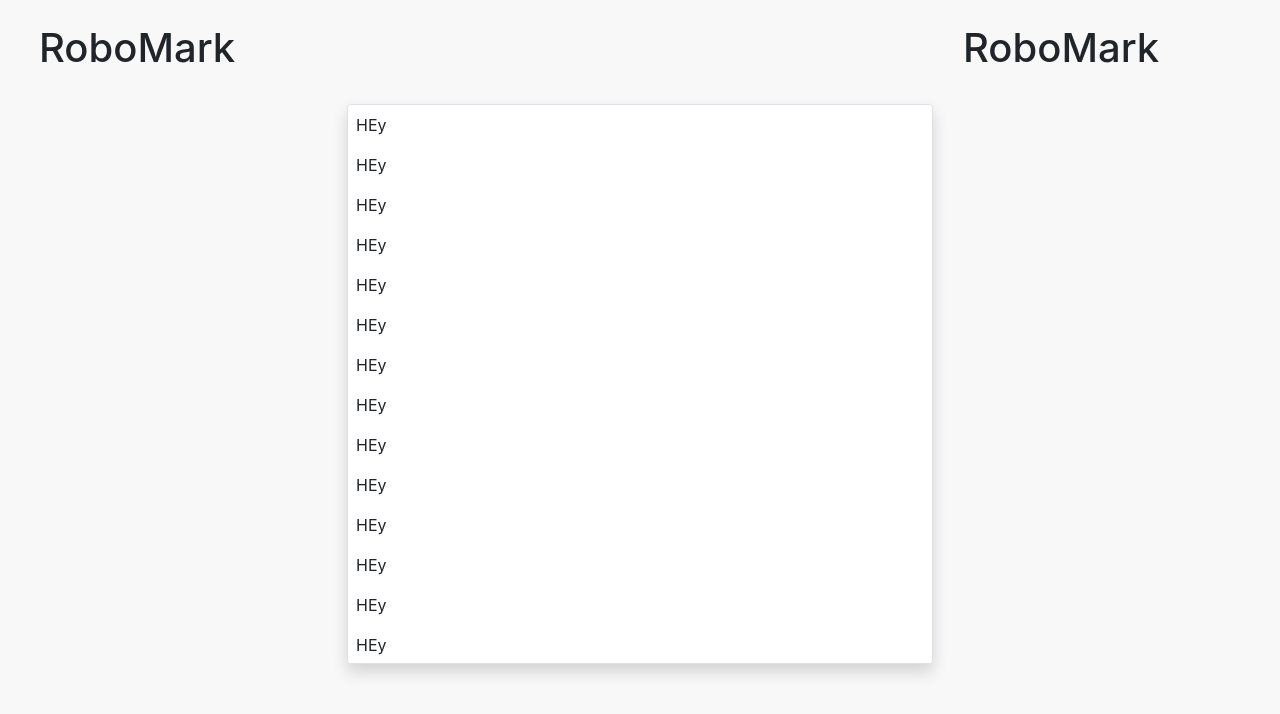
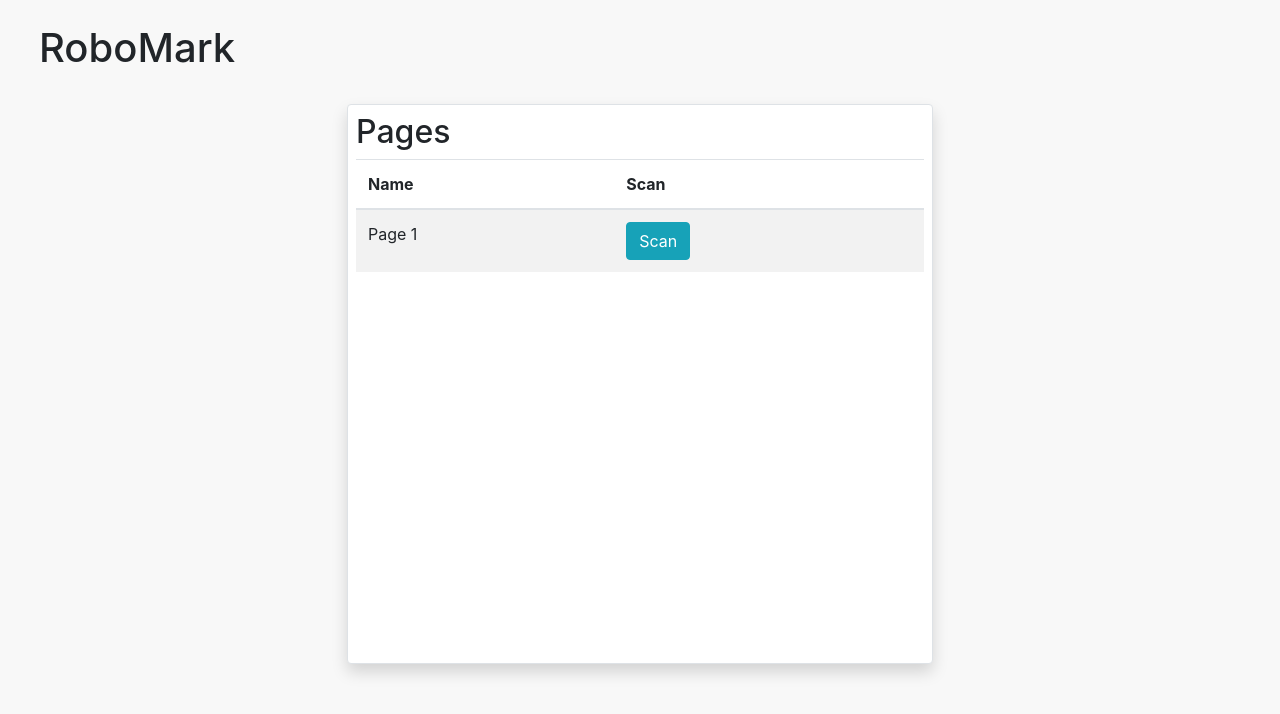
Before and after one commit to SpencerMcMurray/RoboMark, a Next.js app: page /pages in a window 1280 px wide. Shown: the top 714 px of the page. Built offline with nearby package versions, Linux system fonts and the light colour scheme.

Commit message:
Pages page is ready for backend implementation

```diff
--- a/components/ButtonSpread.jsx
+++ b/components/ButtonSpread.jsx
@@ -1,7 +1,7 @@
 import React from "react";
 
 const ButtonSpread = props => {
-  return;
+  return <React.Fragment>{props.buttons}</React.Fragment>;
 };
 
 export default ButtonSpread;
--- a/components/DisplayColumn.jsx
+++ b/components/DisplayColumn.jsx
@@ -1,50 +1,32 @@
 import React from "react";
+import { Table } from "react-bootstrap";
 
 const DisplayColumn = props => {
   return (
     <div className="border rounded p-2 shadow display-col">
-      <p>HEy</p>
-      <p>HEy</p>
-      <p>HEy</p>
-      <p>HEy</p>
-      <p>HEy</p>
-      <p>HEy</p>
-      <p>HEy</p>
-      <p>HEy</p>
-      <p>HEy</p>
-      <p>HEy</p>
-      <p>HEy</p>
-      <p>HEy</p>
-      <p>HEy</p>
-      <p>HEy</p>
-      <p>HEy</p>
-      <p>HEy</p>
-      <p>HEy</p>
-      <p>HEy</p>
-      <p>HEy</p>
-      <p>HEy</p>
-      <p>HEy</p>
-      <p>HEy</p>
-      <p>HEy</p>
-      <p>HEy</p>
-      <p>HEy</p>
-      <p>HEy</p>
-      <p>HEy</p>
-      <p>HEy</p>
-      <p>HEy</p>
-      <p>HEy</p>
-      <p>HEy</p>
-      <p>HEy</p>
-      <p>HEy</p>
-      <p>HEy</p>
-      <p>HEy</p>
-      <p>HEy</p>
-      <p>HEy</p>
-      <p>HEy</p>
-      <p>HEy</p>
-      <p>HEy</p>
-      <p>HEy</p>
-      <p>HEy</p>
+      <h2 className="title-font">{props.title}</h2>
+      <Table striped hover>
+        <thead>
+          <tr>
+            {props.headers.map((item, idx) => {
+              return <th key={idx}>{item}</th>;
+            })}
+          </tr>
+        </thead>
+        <tbody>
+          {props.items.map(item => {
+            return (
+              <tr key={item.id}>
+                {Object.keys(item).map((key, idx) => {
+                  if (key !== "id") {
+                    return <td key={idx}>{item[key]}</td>;
+                  }
+                })}
+              </tr>
+            );
+          })}
+        </tbody>
+      </Table>
     </div>
   );
 };
--- a/components/Layout.jsx
+++ b/components/Layout.jsx
@@ -3,13 +3,7 @@ import "../static/styles.css";
 
 const Layout = props => {
   return (
-    <div
-      style={{
-        height: "100vh",
-        backgroundColor: "#f8f8f8",
-        overflowY: "overlay"
-      }}
-    >
+    <div className="main-box">
       <div className="p-4">{props.children}</div>
     </div>
   );
--- /dev/null
+++ b/components/buttons/ScanBtn.jsx
@@ -0,0 +1,16 @@
+import React from "react";
+import { Button } from "react-bootstrap";
+
+const handleClick = () => {
+  console.log("Scaning!");
+};
+
+const ScanBtn = props => {
+  return (
+    <Button variant="info" onClick={handleClick}>
+      Scan
+    </Button>
+  );
+};
+
+export default ScanBtn;
--- a/pages/pages.jsx
+++ b/pages/pages.jsx
@@ -1,7 +1,10 @@
 import React from "react";
 import Brand from "../components/Brand";
 import DisplayColumn from "../components/DisplayColumn";
+import ButtonSpread from "../components/ButtonSpread";
 import Layout from "../components/Layout";
+
+import ScanBtn from "../components/buttons/ScanBtn";
 
 const Pages = props => {
   return (
@@ -12,10 +15,14 @@ const Pages = props => {
             <Brand />
           </div>
           <div className="col-lg-6 d-flex align-items-center">
-            <DisplayColumn />
+            <DisplayColumn
+              title="Pages"
+              headers={["Name", "Scan"]}
+              items={[{ id: 2, name: "Page 1", scan: <ScanBtn id={2} /> }]}
+            />
           </div>
           <div className="col-lg-3">
-            <Brand />
+            <ButtonSpread />
           </div>
         </div>
       </div>
--- a/static/styles.css
+++ b/static/styles.css
@@ -5,3 +5,9 @@
   width: 100%;
   min-width: 100px;
 }
+
+.main-box {
+  height: 100vh;
+  background-color: #f8f8f8;
+  overflow-y: overlay;
+}
```
